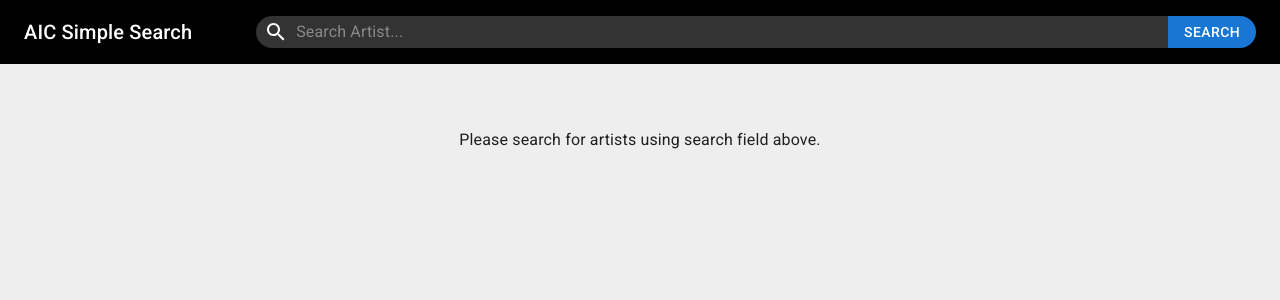
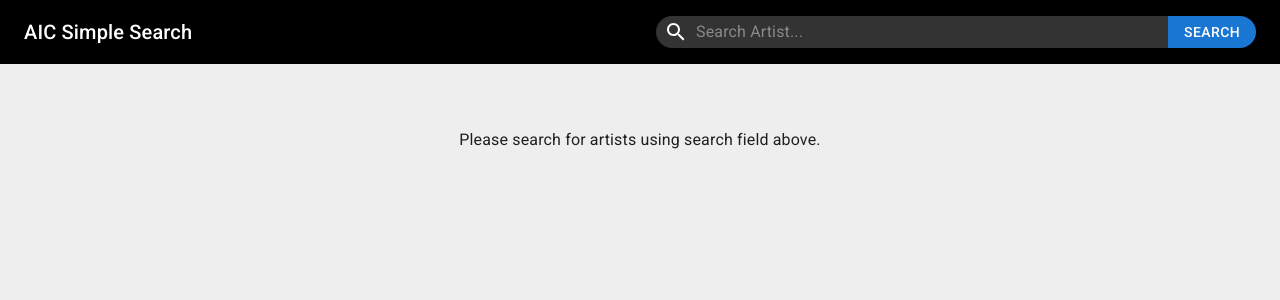
Before and after one commit to antoniro/aic-simple-search, a React (Create React App) app: page / in a window 1280 px wide. Shown: the top 300 px of the page. Built offline with nearby package versions, Linux system fonts and the light colour scheme.

Commit message:
Add max-width to search bar

```diff
--- a/src/components/MainContent/MainContent.module.css
+++ b/src/components/MainContent/MainContent.module.css
@@ -1,5 +1,6 @@
 .headerToolbar {
     gap: 4rem;
+    justify-content: space-between;
 }
 
 .searchButton {
@@ -11,6 +12,7 @@
     display: flex;
     align-items: stretch;
     flex: auto;
+    max-width: 600px;
 }
 
 .searchBar {
```
